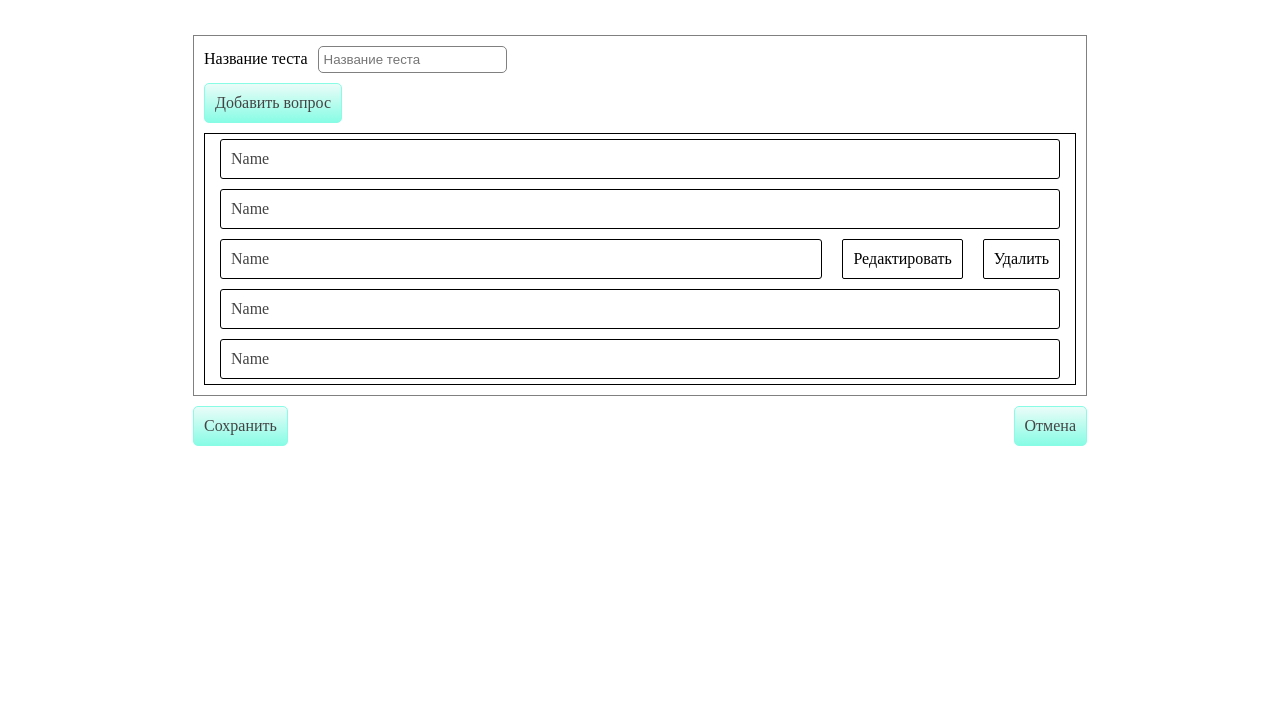
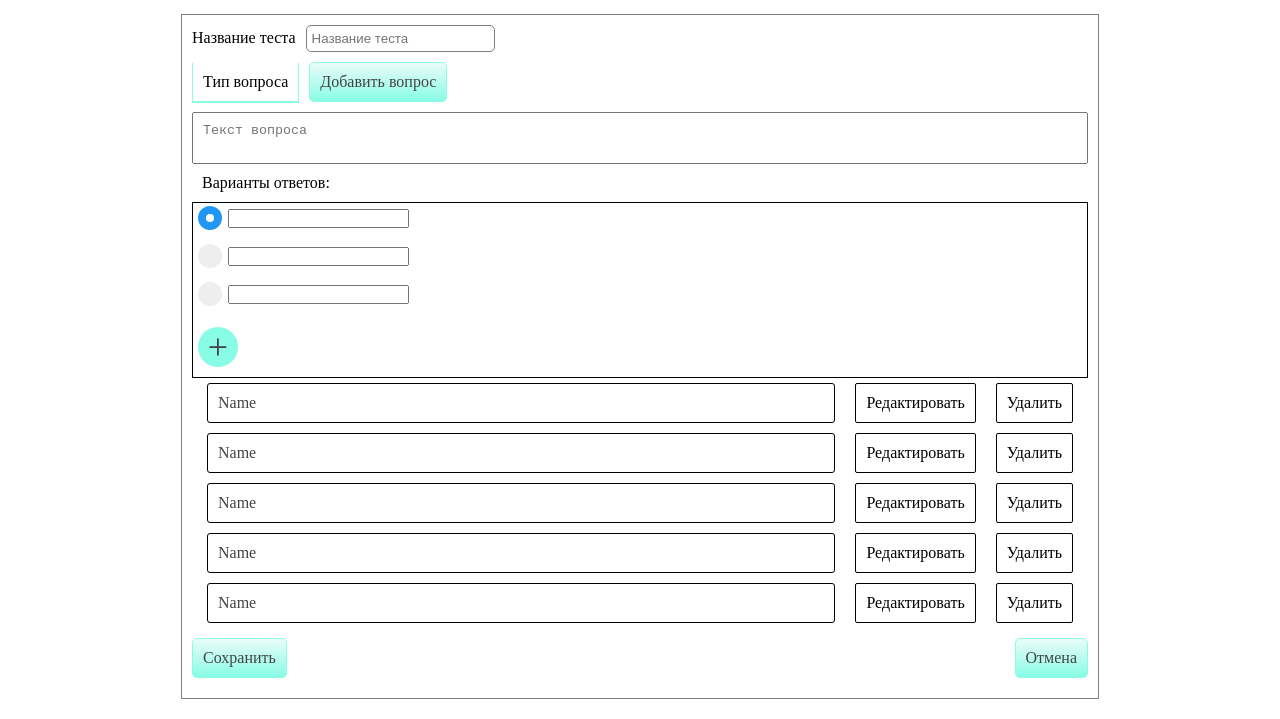
Before and after one commit to Bobrova/app-test, a React app: page /#/main/create-test in a window 1280 px wide. Shown: the part 104-823 px from the top of the page. Before the commit the page ends 800 px from the top, so only its background shows below. Built offline with nearby package versions, Linux system fonts and the light colour scheme.

Commit message:
add component Question, add type of Question

```diff
--- a/src/components/App/style.scss
+++ b/src/components/App/style.scss
@@ -2,6 +2,7 @@
   padding: 0;
   margin: 0;
 }
+
 .page {
   display: flex;
   width: 100%;
--- a/src/components/CreateTest/index.js
+++ b/src/components/CreateTest/index.js
@@ -1,12 +1,12 @@
 import React, { Component } from 'react';
 import Header from 'components/Header';
+import Question from 'components/Question';
 import styles from './style.scss';
 
 class CreateTest extends Component {
   render() {
     return (
       <div className={styles.page}>
-        <div className={styles.pageWrapper}>
         <Header />
         <div className={styles.mainCreateTest}>
           <div className={styles.nameTest}>
@@ -15,13 +15,21 @@ class CreateTest extends Component {
               <input type="text" className={styles.inputNameTest} name="nameTest" placeholder="Название теста" />
             </label>
           </div>
+          <div className={styles.dropDown}>
+            <div className={styles.dropDown_label}>Тип вопроса</div>
+            <div className={styles.dropDown_content}>
+              <div className={styles.type}>Один из списка</div>
+              <div className={styles.type}>Несколько из списка</div>
+              <div className={styles.type}>Численный ответ</div>
+            </div>
+          </div>
           <div className={styles.btnAddQuestion}>Добавить вопрос</div>
+          <Question />
           <div className={styles.questionList}>
             <div className={styles.listItem}>
               <p className={styles.questionName}>Name</p>
-              </div>
-              <div className={styles.listItem}>
-                <p className={styles.questionName}>Name</p>
+              <div className={`${styles.btnEdit} ${styles.btn}`}>Редактировать</div>
+              <div className={`${styles.btnDelete} ${styles.btn}`}>Удалить</div>
             </div>
             <div className={styles.listItem}>
               <p className={styles.questionName}>Name</p>
@@ -30,10 +38,18 @@ class CreateTest extends Component {
             </div>
             <div className={styles.listItem}>
               <p className={styles.questionName}>Name</p>
+              <div className={`${styles.btnEdit} ${styles.btn}`}>Редактировать</div>
+              <div className={`${styles.btnDelete} ${styles.btn}`}>Удалить</div>
             </div>
             <div className={styles.listItem}>
               <p className={styles.questionName}>Name</p>
+              <div className={`${styles.btnEdit} ${styles.btn}`}>Редактировать</div>
+              <div className={`${styles.btnDelete} ${styles.btn}`}>Удалить</div>
             </div>
+            <div className={styles.listItem}>
+              <p className={styles.questionName}>Name</p>
+              <div className={`${styles.btnEdit} ${styles.btn}`}>Редактировать</div>
+              <div className={`${styles.btnDelete} ${styles.btn}`}>Удалить</div>
             </div>
           </div>
           <div className={styles.blockSaveCancel}>
--- a/src/components/CreateTest/style.scss
+++ b/src/components/CreateTest/style.scss
@@ -1,13 +1,5 @@
 .page {
   padding-top: 1px;
-}
-
-.pageWrapper {
-  width: 70%;
-  margin: 20px auto;
-  background-color: #fff;
-  padding: 1px;
-  box-sizing: border-box;
 }
 
 .inputNameTest {
@@ -18,6 +10,8 @@
 }
 
 .mainCreateTest {
+  width: 70%;
+  margin: 20px auto;
   border: 1px solid gray;
   margin-top: 40px;
   padding: 10px;
@@ -28,7 +22,7 @@
   padding: 10px;
   border: 1px solid #88fce5;
   text-decoration: none;
-  margin: 10px 0;
+  margin: 10px 10px;
   border-radius: 5px;
   color: #444;
   background: linear-gradient(to top, #88fce5, #eafcf8);
@@ -42,7 +36,6 @@
 .questionList {
   display: flex;
   flex-direction: column;
-  border: 1px solid black;
 }
 
 .blockSaveCancel {
@@ -97,3 +90,58 @@
   border: 1px solid black;
   border-radius: 3px;
 }
+
+.dropDown {
+  position: relative;
+  display: inline-block;
+}
+
+.dropDown_content {
+  display: none;
+  position: absolute;
+  top: 38px;
+  left: 0;
+  background-color: #fff;
+  min-width: 105px;
+  z-index: 1;
+  box-sizing: border-box;
+}
+
+.dropDown:hover {
+  cursor: pointer;
+}
+
+.dropDown:hover .dropDown_content {
+  display: block;
+}
+
+.dropDown:hover .dropDown_label {
+  border-bottom: none;
+}
+
+.dropDown_label {
+  min-width: 105px;
+  border-right: 1px solid #88fce5;
+  border-left: 1px solid #88fce5;
+  border-bottom: 2px solid #88fce5;
+  padding: 10px;
+  box-sizing: border-box;
+}
+
+.type {
+  border-bottom: 1px solid #88fce5;
+  padding: 5px;
+  text-align: center;
+  font-size: 12px;
+}
+
+.type:hover {
+  cursor: pointer;
+  background-color: #f2f2f2;
+}
+
+.questionText {
+  display: block;
+  padding: 10px;
+  resize: none;
+}
--- a/src/components/Header/index.js
+++ b/src/components/Header/index.js
@@ -1,5 +1,5 @@
 import React, { Component } from 'react';
-import exit from 'img/exit.png';
+import exit from 'img/exit-white.png';
 import styles from './style.scss';
 
 class Header extends Component {
--- a/src/components/Header/style.scss
+++ b/src/components/Header/style.scss
@@ -52,7 +52,6 @@
   background-position: center;
   background-repeat: no-repeat;
   background-size: contain;
-  background-color: #fff;
 }
 
 .exitAccount:hover {
--- a/src/components/Main/index.js
+++ b/src/components/Main/index.js
@@ -14,27 +14,22 @@ class Main extends Component {
             <div className={styles.listItem}>
               <Link to="/main/test" className={styles.startTest}>Name</Link>
               <div className={`${styles.btnEdit} ${styles.btn}`}>Редактировать</div>
-              <div className={`${styles.btnDelete} ${styles.btn}`}>Удалить</div>
             </div>
             <div className={styles.listItem}>
               <Link to="/main/test" className={styles.startTest}>Name</Link>
               <div className={`${styles.btnEdit} ${styles.btn}`}>Редактировать</div>
-              <div className={`${styles.btnDelete} ${styles.btn}`}>Удалить</div>
             </div>
             <div className={styles.listItem}>
               <Link to="/main/test" className={styles.startTest}>Name</Link>
               <div className={`${styles.btnEdit} ${styles.btn}`}>Редактировать</div>
-              <div className={`${styles.btnDelete} ${styles.btn}`}>Удалить</div>
             </div>
             <div className={styles.listItem}>
               <Link to="/main/test" className={styles.startTest}>Name</Link>
               <div className={`${styles.btnEdit} ${styles.btn}`}>Редактировать</div>
-              <div className={`${styles.btnDelete} ${styles.btn}`}>Удалить</div>
             </div>
             <div className={styles.listItem}>
               <Link to="/main/test" className={styles.startTest}>Name</Link>
               <div className={`${styles.btnEdit} ${styles.btn}`}>Редактировать</div>
-              <div className={`${styles.btnDelete} ${styles.btn}`}>Удалить</div>
             </div>
           </div>
         </div>
--- a/src/components/Main/style.scss
+++ b/src/components/Main/style.scss
@@ -1,14 +1,10 @@
 .page {
-  // padding-top: 1px;
+  padding-top: 1px;
 }
 
 .mainContent {
   width: 70%;
   margin: 0 auto;
-}
-.exitAccount:hover {
-  cursor: pointer;
-  transform: scale(1.05);
 }
 
 .testList {
--- /dev/null
+++ b/src/components/Question/index.js
@@ -0,0 +1,34 @@
+import React, { Component } from 'react';
+import styles from './style.scss';
+
+class Question extends Component {
+  render() {
+    return (
+      <div className={styles.addQuestion}>
+        <textarea className={styles.questionText} placeholder="Текст вопроса" />
+        <div className={styles.answerOptions}>
+          <p className={styles.answerOptionsTitle}>Варианты ответов:</p>
+          <div className={styles.answerOptionsWrapper}>
+            <label className={styles.answerLabel}>
+              <input type="radio" defaultChecked="checked" name="radio" className={styles.answerRadio} />
+              <span className={styles.checkmark} />
+              <input type="text" className={styles.answerText} />
+            </label>
+            <label className={styles.answerLabel}>
+              <input type="radio" name="radio" className={styles.answerRadio} />
+              <span className={styles.checkmark} />
+              <input type="text" className={styles.answerText} />
+            </label>
+            <label className={styles.answerLabel}>
+              <input type="radio" name="radio" className={styles.answerRadio} />
+              <span className={styles.checkmark} />
+              <input type="text" className={styles.answerText} />
+            </label>
+            <div className={styles.btnAddQuestion}>+</div>
+          </div>
+        </div>
+      </div>
+    );
+  }
+}
+export default Question;
--- /dev/null
+++ b/src/components/Question/style.scss
@@ -0,0 +1,90 @@
+.questionText {
+  display: block;
+  padding: 10px;
+  resize: none;
+  width: 100%;
+  box-sizing: border-box;
+}
+
+.btnAddQuestion {
+  display: block;
+  width: 40px;
+  height: 40px;
+  font-size: 36px;
+  background-color: #88fce5;
+  border-radius: 50%;
+  text-align: center;
+  line-height: 40px;
+  color: #444;
+  margin: 10px 5px;
+}
+
+.btnAddQuestion:hover {
+  cursor: pointer;
+}
+
+.answerOptionsTitle {
+  margin: 10px;
+}
+
+.answerOptionsWrapper {
+  display: flex;
+  flex-direction: column;
+  border: 1px solid black;
+}
+
+.answerLabel {
+  display: block;
+  position: relative;
+  padding-left: 35px;
+  margin-bottom: 12px;
+  cursor: pointer;
+  font-size: 22px;
+  -webkit-user-select: none;
+  -moz-user-select: none;
+  -ms-user-select: none;
+  user-select: none;
+}
+
+.answerLabel .answerRadio {
+  position: absolute;
+  opacity: 0;
+  cursor: pointer;
+}
+
+.checkmark {
+  position: absolute;
+  top: 3px;
+  left: 5px;
+  height: 24px;
+  width: 24px;
+  background-color: #eee;
+  border-radius: 50%;
+}
+
+.answerLabel:hover .answerRadio ~ .checkmark {
+  background-color: #ccc;
+}
+
+.answerLabel .answerRadio:checked ~ .checkmark {
+  background-color: #2196F3;
+}
+
+.checkmark:after {
+  content: "";
+  position: absolute;
+  display: none;
+}
+
+.answerLabel .answerRadio:checked ~ .checkmark:after {
+  display: block;
+}
+
+.answerLabel .checkmark:after {
+ 	top: 8px;
+	left: 8px;
+	width: 8px;
+	height: 8px;
+	border-radius: 50%;
+	background: white;
+}
```
Also changed, not shown: src/img/exit-white.png (added), src/store/configureStore.js (added), 2 other files. Lines whose indentation alone changed are shown as unchanged.
